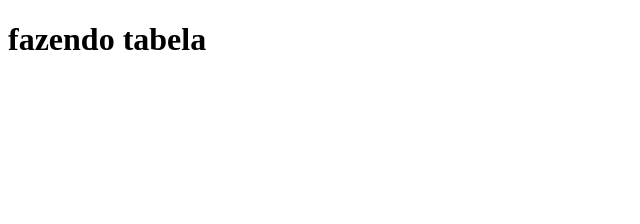
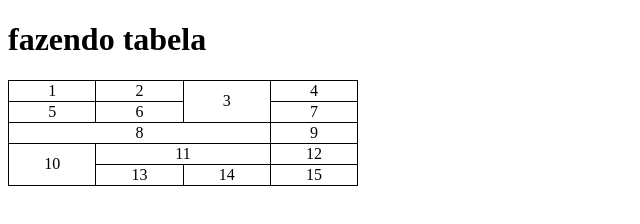
Before and after one commit to franciscojeronimo1/Projetos-Testes, a plain HTML site: page ex023/desafio.html in a window 1280 px wide. Shown: the whole page, without its empty margins (0-640 px from the left). Drawn offline with Linux system fonts and the light colour scheme.

Commit message:
Update desafio.html

```diff
--- a/ex023/desafio.html
+++ b/ex023/desafio.html
@@ -5,13 +5,58 @@
     <meta http-equiv="X-UA-Compatible" content="IE=edge">
     <meta name="viewport" content="width=device-width, initial-scale=1.0">
     <title>tabela</title>
+    <style>
+
+        table {
+            border-collapse: collapse;
+            width: 350px;
+            text-align: center;
+        }
+
+        td {
+            border: solid black 1px;
+        }
+    </style>
 </head>
 <body>
     <h1>fazendo tabela</h1>
 
      <table>
+        <tr>
+            <td>1</td>
+            <td>2</td>
+            <td rowspan="2">3</td>
+            <td>4</td>
+        </tr>
+
+        <tr>
+            <td>5</td>
+            <td>6</td>
+            <td>7</td>
 
 
+        </tr>
+
+        <tr>
+            <td colspan="3">8</td>
+            <td>9</td>
+
+
+        </tr>
+
+        <tr>
+            <td rowspan="2">10</td>
+            <td colspan="2">11</td>
+            <td>12</td>
+
+
+        </tr>
+        <td>13</td>
+        <td>14</td>
+        <td>15</td>
+        <tr>
+
+        </tr>
      </table>
 </body>
 </html>
```
